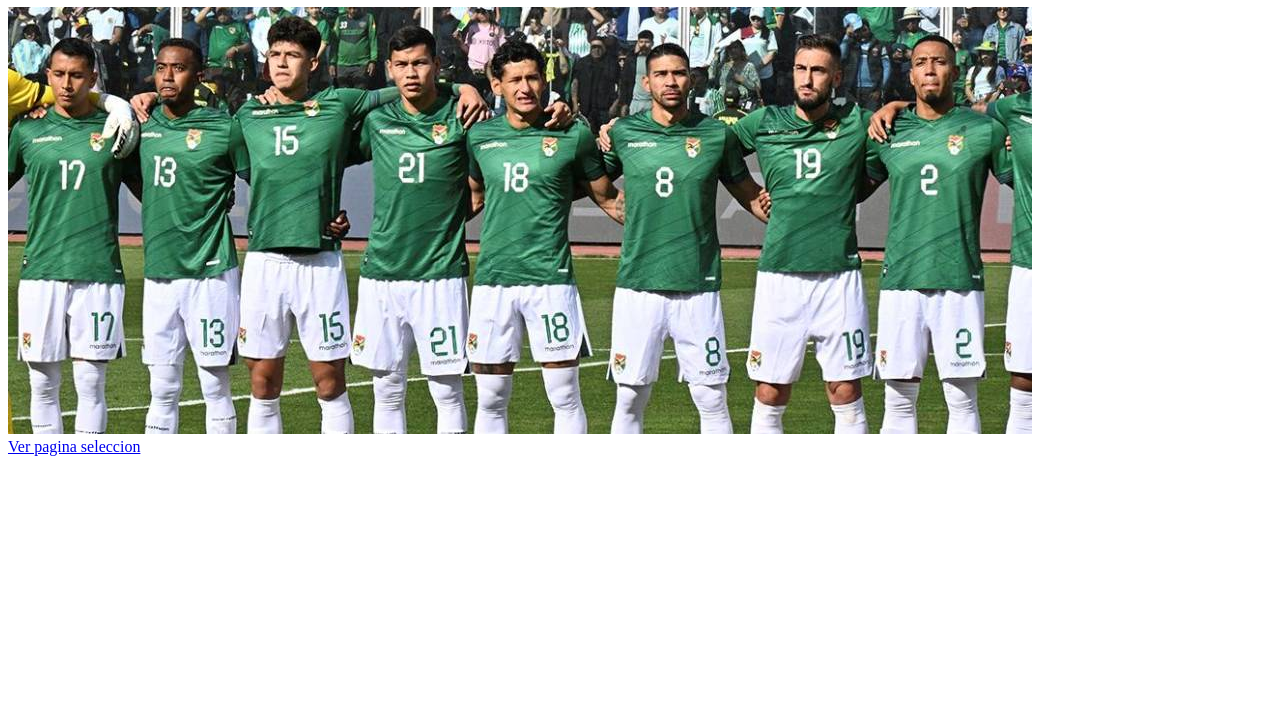
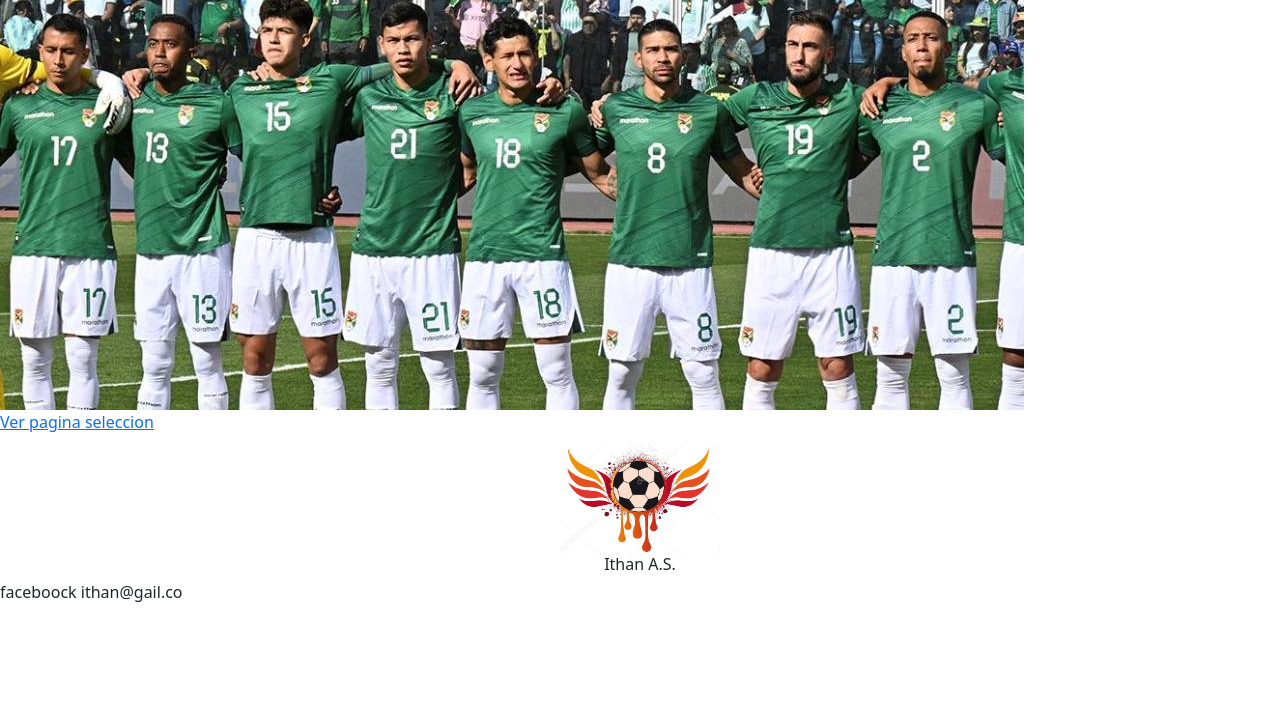
Before and after one commit to Miguel75341/Proyecto-final, a plain HTML site: page index.html in a window 1280 px wide. Shown: the part 73-800 px from the top of the page. Drawn offline with nearby package versions, Linux system fonts and the light colour scheme.

Commit message:
18/12/2023

```diff
--- a/index.html
+++ b/index.html
@@ -4,11 +4,23 @@
     <meta charset="UTF-8">
     <meta name="viewport" content="width=device-width, initial-scale=1.0">
     <title>Federacion Boliviana De Futbol</title>
+
+    <link href="https://cdn.jsdelivr.net/npm/bootstrap@5.3.2/dist/css/bootstrap.min.css" rel="stylesheet" integrity="sha384-T3c6CoIi6uLrA9TneNEoa7RxnatzjcDSCmG1MXxSR1GAsXEV/Dwwykc2MPK8M2HN"
+    crossorigin="anonymous">
+
 </head>
 <body>
     <h1>Federacion Boliviana De Futbol</h1>
     <img src="profecional/seleccion/images/seleccion1.jpg" alt="">
     <br>
     <a href="profecional/seleccion/seleccion.html">Ver pagina seleccion</a>
+    <h6> </h6>
+    <div class="col justify-center text-center">
+        <img src="index/img_footer.PNG" width="160px" class="" alt="">
+        <h6>Ithan A.S.</h6>
+    </div>
+    <div>
+        <h6>faceboock ithan@gail.co</h6>
+    </div>
 </body>
 </html>
```
Also changed, not shown: index/depositphotos_3353814-stock-illustration-grungy-football-with-wings.jpg (added), index/img_footer.PNG (added).
